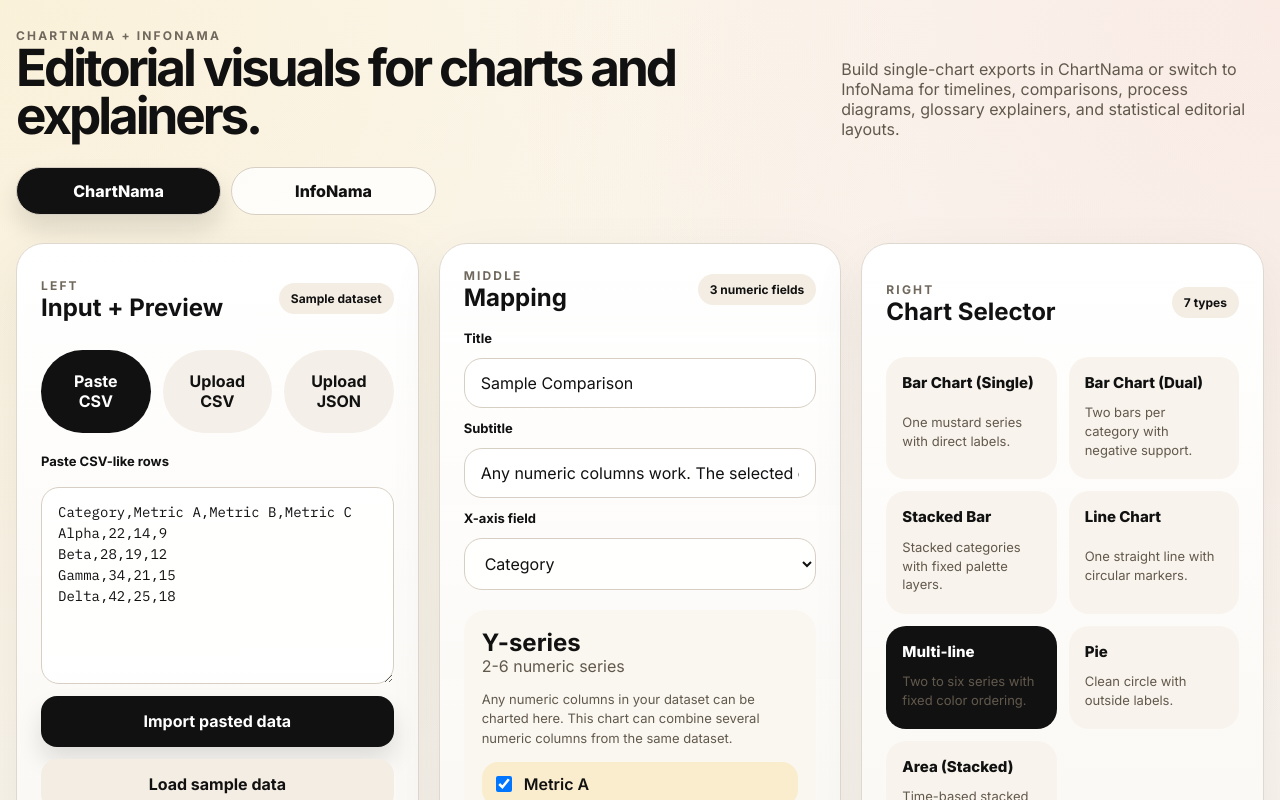
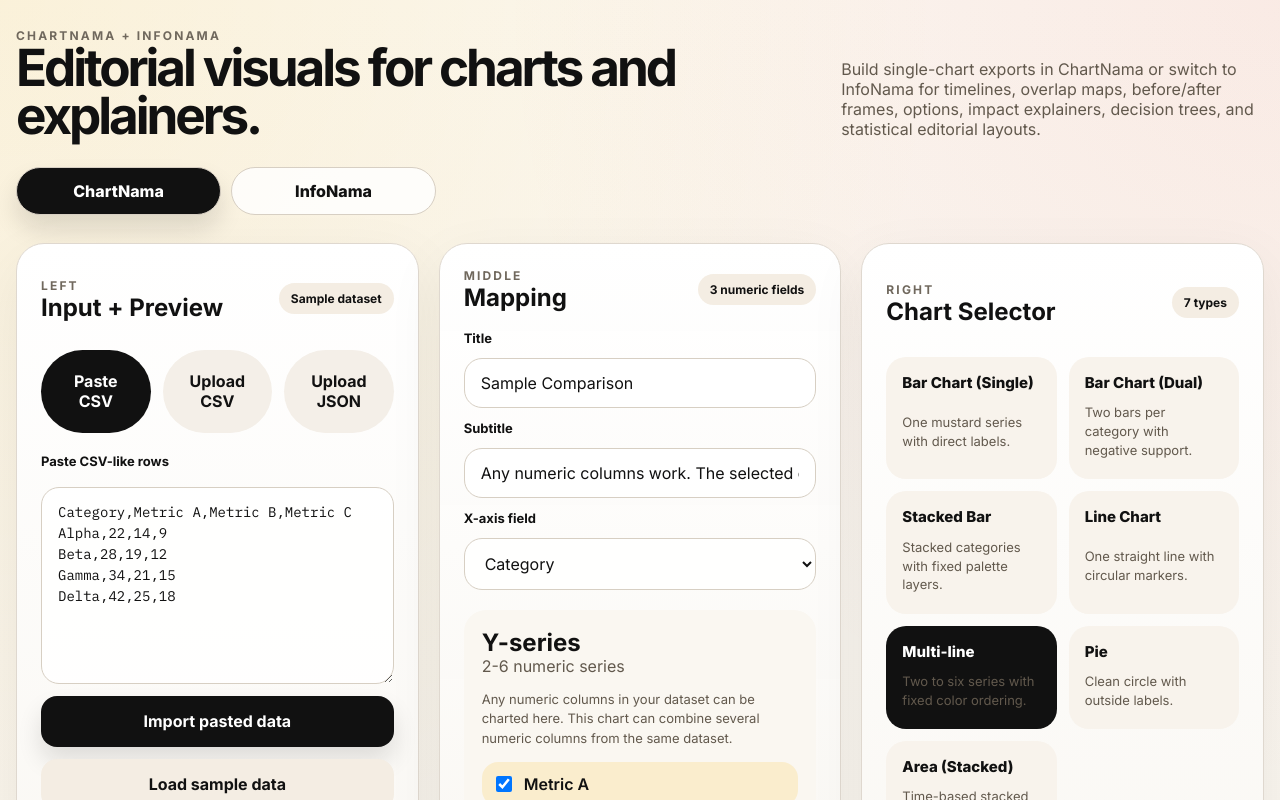
Before and after one commit to nixxintools/chartnama, a React (Vite) app: page / in a window 1280 px wide. Shown: the top 800 px of the page. Built offline with nearby package versions, Linux system fonts and the light colour scheme.

Commit message:
Polish InfoNama prompt copy

```diff
--- a/src/App.tsx
+++ b/src/App.tsx
@@ -353,7 +353,7 @@
 - flow infographic
 - network / ecosystem map
 - annotated document / screenshot
-- decision tree / reader guide
+- reader guide
 - myth vs fact / claim vs evidence
 
 Return your answer in this structure:
@@ -1706,8 +1706,8 @@
           <h1>Editorial visuals for charts and explainers.</h1>
         </div>
         <p className="hero-copy">
-          Build single-chart exports in ChartNama or switch to InfoNama for timelines, comparisons, process diagrams,
-          glossary explainers, and statistical editorial layouts.
+          Build single-chart exports in ChartNama or switch to InfoNama for timelines, overlap maps, before/after frames,
+          options, impact explainers, decision trees, and statistical editorial layouts.
         </p>
       </header>
 
```
